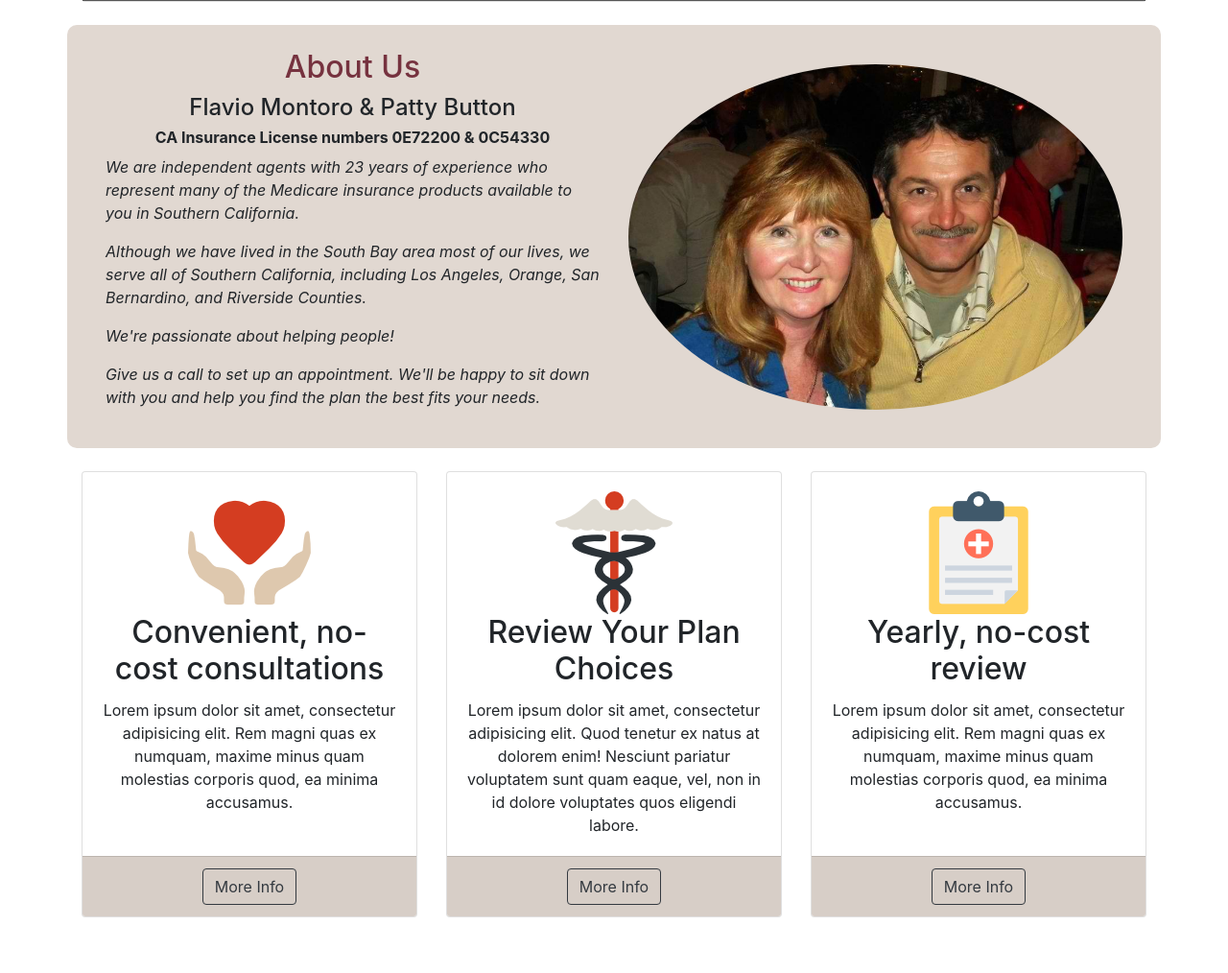
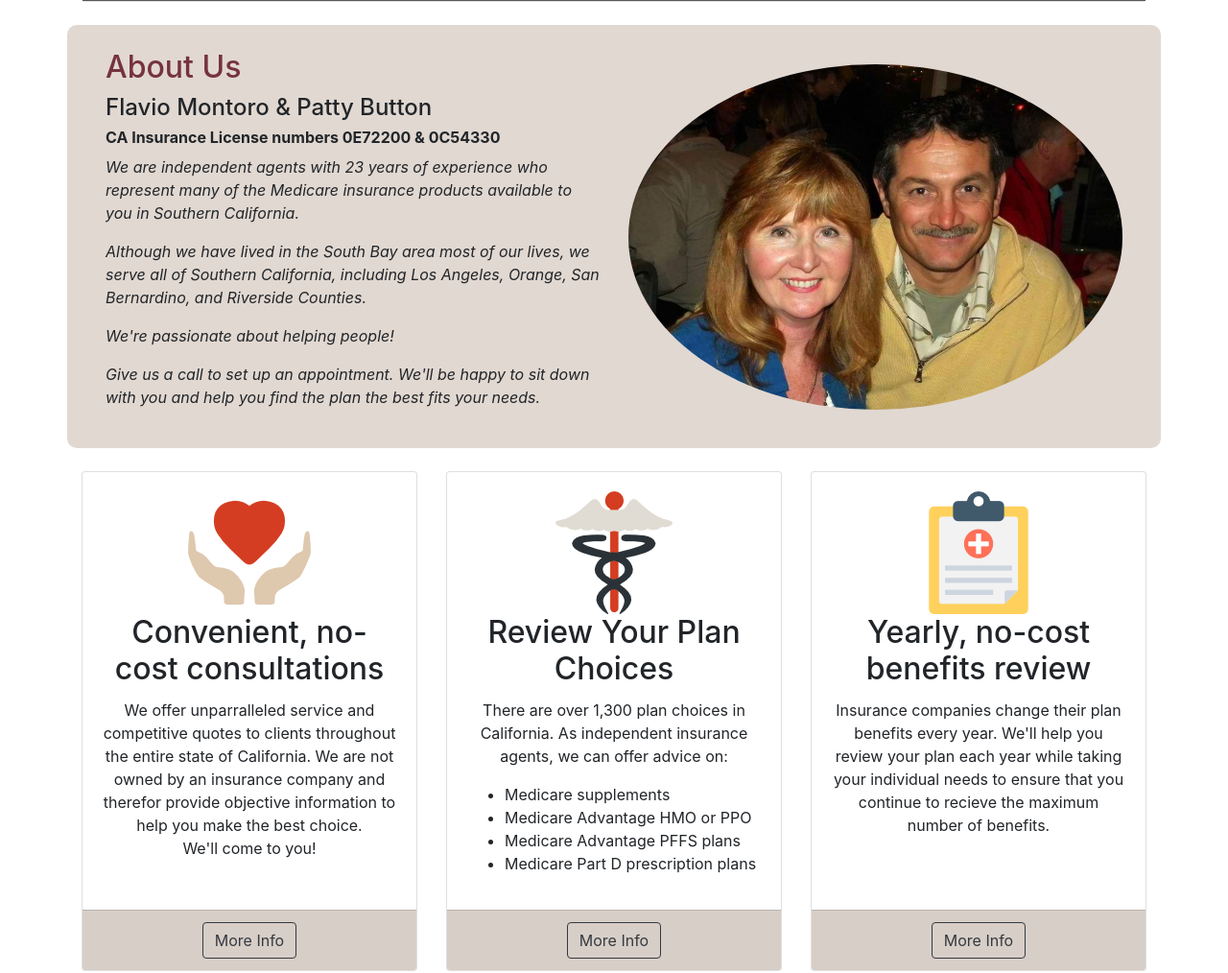
Before and after one commit to smontoro/rightathome, a website: page index.html in a window 1280 px wide. Shown: the part 721-1735 px from the top of the page at 96% size. Drawn offline with Linux system fonts and the light colour scheme; grey boxes are pictures that could not be loaded.

Commit message:
updated services

```diff
--- a/css/small-business.css
+++ b/css/small-business.css
@@ -69,6 +69,10 @@ body {
 	background-color: #D7CEC7;
 }
 
+.choices {
+	text-align: left;
+}
+
 
 /**FOOTER**/
 footer {
--- a/index.html
+++ b/index.html
@@ -88,9 +88,9 @@
         <!-- .col-lg-7 -->
       <div class="row my-4 about">
         <div class="col-lg-6">
-          <h2 class="text-center">About Us</h2>
-          <h4 class="text-center">Flavio Montoro & Patty Button</h4>
-          <h6 class="text-center">CA Insurance License numbers 0E72200 & 0C54330</h6>
+          <h2>About Us</h2>
+          <h4>Flavio Montoro & Patty Button</h4>
+          <h6>CA Insurance License numbers 0E72200 & 0C54330</h6>
           <p>We are independent agents with 23 years of experience who represent many of the Medicare insurance products available to you in Southern California.</p>
           <p>Although we have lived in the South Bay area most of our lives, we serve all of Southern California, including Los Angeles, Orange, San Bernardino, and Riverside Counties.</p>
           <p>We're passionate about helping people!</p>
@@ -104,14 +104,16 @@
       <!-- /.row -->
 
 
-      <!-- Content Row -->
+      <!-- Services Row -->
       <div class="row text-center">
         <div class="col-md-4 mb-4">
           <div class="card h-100">
             <div class="card-body">
               <img src="img/heart.png">
               <h2 class="card-title">Convenient, no-cost consultations</h2>
-              <p class="card-text">Lorem ipsum dolor sit amet, consectetur adipisicing elit. Rem magni quas ex numquam, maxime minus quam molestias corporis quod, ea minima accusamus.</p>
+              <p class="card-text">We offer unparralleled service and competitive quotes to clients throughout the entire state of California. We are not owned by an insurance company and therefor provide objective information to help you make the best choice.
+              </br>
+              We'll come to you! </p>
             </div>
             <div class="card-footer">
               <a href="#" class="btn btn-outline-dark">More Info</a>
@@ -124,7 +126,13 @@
             <div class="card-body">
               <img src="img/medicine.png">
               <h2 class="card-title">Review Your Plan Choices</h2>
-              <p class="card-text">Lorem ipsum dolor sit amet, consectetur adipisicing elit. Quod tenetur ex natus at dolorem enim! Nesciunt pariatur voluptatem sunt quam eaque, vel, non in id dolore voluptates quos eligendi labore.</p>
+              <p class="card-text">There are over 1,300 plan choices in California. As independent insurance agents, we can offer advice on:</p>
+              <ul class="choices">
+                <li>Medicare supplements</li>
+                <li>Medicare Advantage HMO or PPO</li>
+                <li>Medicare Advantage PFFS plans</li>
+                <li>Medicare Part D prescription plans</li>
+              </ul>
             </div>
             <div class="card-footer">
               <a href="#" class="btn btn-outline-dark">More Info</a>
@@ -136,8 +144,8 @@
           <div class="card h-100">
             <div class="card-body">
               <img src="img/medical-history.png">
-              <h2 class="card-title">Yearly, no-cost review</h2>
-              <p class="card-text">Lorem ipsum dolor sit amet, consectetur adipisicing elit. Rem magni quas ex numquam, maxime minus quam molestias corporis quod, ea minima accusamus.</p>
+              <h2 class="card-title">Yearly, no-cost benefits review</h2>
+              <p class="card-text">Insurance companies change their plan benefits every year. We'll help you review your plan each year while taking your individual needs to ensure that you continue to recieve the maximum number of benefits.</p>
             </div>
             <div class="card-footer">
               <a href="#" class="btn btn-outline-dark">More Info</a>
@@ -152,7 +160,7 @@
 
        <!-- ========== Google Map ===================== -->
         <section id="map">
-          <iframe src="https://www.google.com/maps/embed?pb=!1m18!1m12!1m3!1d26529.173944966482!2d-118.31607646053281!3d33.7827085462598!2m3!1f0!2f0!3f0!3m2!1i1024!2i768!4f13.1!3m3!1m2!1s0x80dd4a6558805cd7%3A0x2f71304598e0d991!2sLomita%2C+CA!5e0!3m2!1sen!2sus!4v1509834709928" width="100%" height="300px" frameborder="0" style="border:0" allowfullscreen></iframe>
+          <iframe src="https://www.google.com/maps/embed?pb=!1m18!1m12!1m3!1d3315.6821516063223!2d-118.32247418479176!3d33.79470528067676!2m3!1f0!2f0!3f0!3m2!1i1024!2i768!4f13.1!3m3!1m2!1s0x80dd4a67a9551a85%3A0xb1568a1bc54768d6!2s25323+Narbonne+Ave%2C+Lomita%2C+CA+90717!5e0!3m2!1sen!2sus!4v1509838008164" width="100%" height="300" frameborder="0" style="border:0" allowfullscreen></iframe>
         </section>
         <!-- ========== End Google Map ===================== -->
 
```
